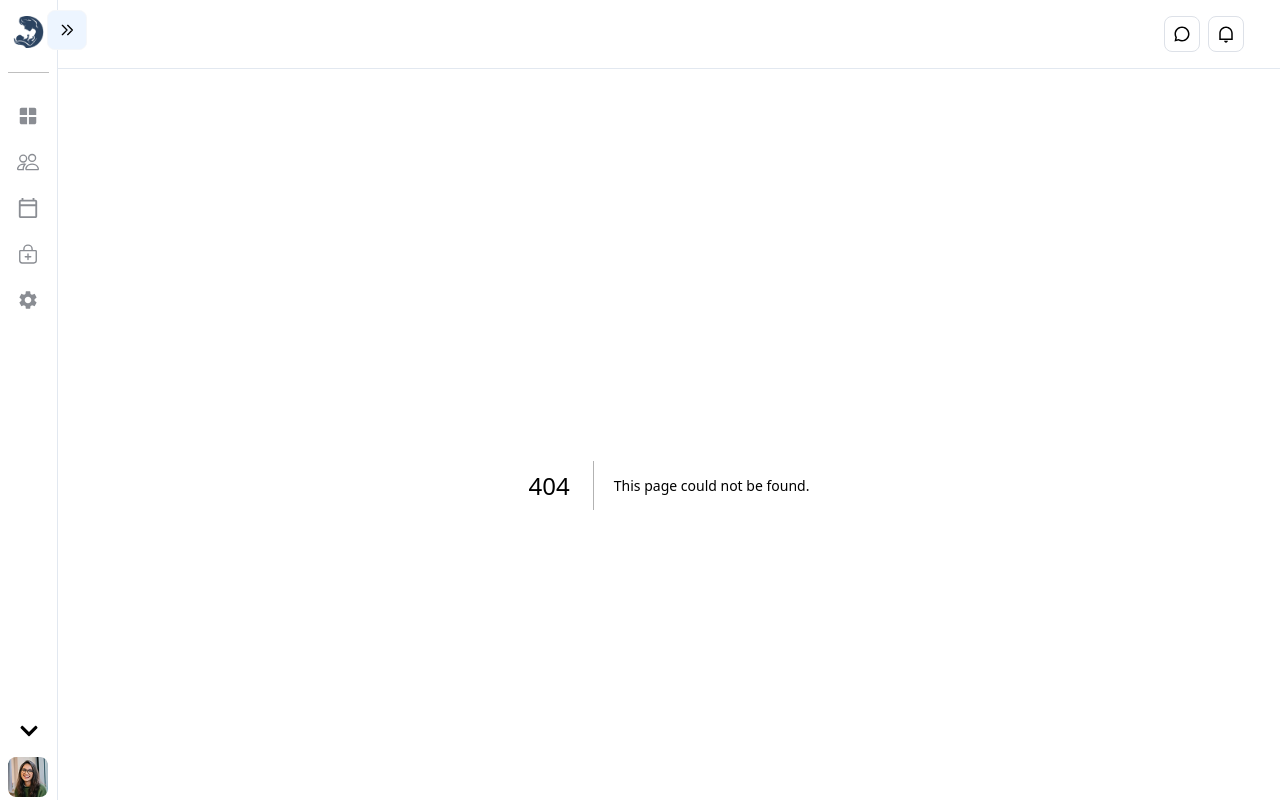
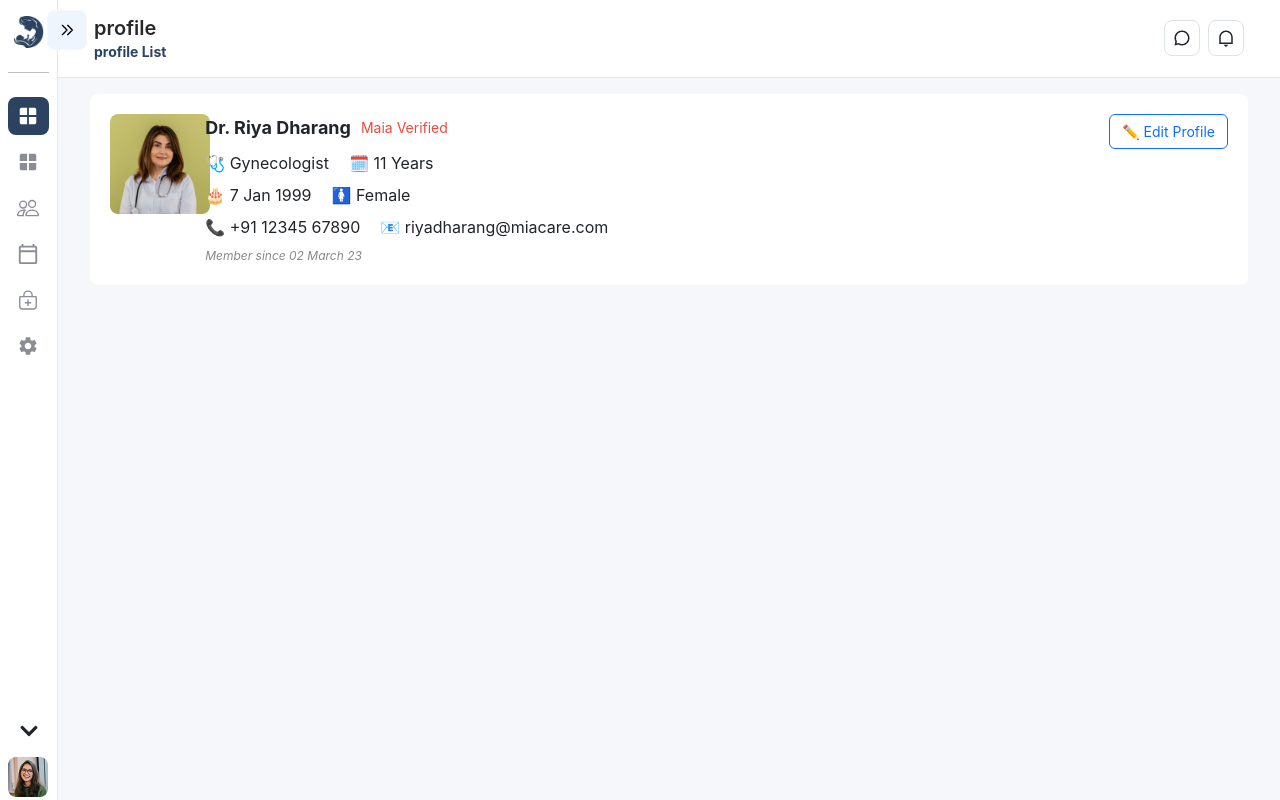
Before and after one commit to PranayTechnocomet/maiacare-doctor-inhouse-fe, a Next.js app: page /profile in a window 1280 px wide. Before the commit this address had no page. Built offline with nearby package versions, Linux system fonts and the light colour scheme.

Commit message:
profile-1st component design

```diff
--- /dev/null
+++ b/src/app/profile/page.tsx
@@ -0,0 +1,21 @@
+"use client";
+
+import { AppDispatch } from "@/utils/redux/store";
+import { useDispatch } from "react-redux";
+import { useEffect } from "react";
+import { setHeaderData } from "@/utils/redux/slices/headerSlice";
+import Profile from "@/components/Profile/Profile";
+
+function Page() {
+    const dispatch: AppDispatch = useDispatch();
+  useEffect(() => {
+    dispatch(setHeaderData({ title: "profile", subtitle: "profile List" }));
+  }, []);
+  return (
+    <div>
+      <Profile/>
+      </div>
+  )
+}
+
+export default Page;
--- /dev/null
+++ b/src/components/Profile/Profile.tsx
@@ -0,0 +1,58 @@
+import React from 'react';
+import { Button, Col, Row } from 'react-bootstrap';
+import "../../style/profile.css";
+import Profiledoctor from "../../assets/images/Profile-doctor.png";
+import Image from 'next/image';
+
+const Profile = () => {
+    return (
+        <div className="profile-card">
+            <Row >
+                <Col xs={12} md={1}>
+                    <Image
+                        src={Profiledoctor}
+                        alt="Profile"
+                        className="profile-image"
+                    />
+                </Col>
+
+                <Col xs={12} md={8} >
+                    <div>
+                        <div className="profile-name">
+                            <strong>Dr. Riya Dharang</strong>
+                            <span className="verified-badge">Maia Verified</span>
+                        </div>
+                        <div className="profile-details">
+                            <div className="detail-row">
+                                <span>🩺 Gynecologist</span>
+                                <span>🗓️ 11 Years</span>
+                            </div>
+                            <div className="detail-row">
+                                <span>🎂 7 Jan 1999</span>
+                                <span>🚺 Female</span>
+                            </div>
+                            <div className="detail-row">
+                                <span>📞 +91 12345 67890</span>
+                                <span>📧 riyadharang@miacare.com</span>
+                            </div>
+                        </div>
+
+
+                        <div className="profile-member-since">
+                            Member since 02 March 23
+                        </div>
+                    </div>
+                </Col>
+
+                <Col className="text-md-end text-center mt-3 mt-md-0">
+                    <Button variant="outline-primary" className="edit-profile-btn">
+                        ✏️ Edit Profile
+                    </Button>
+                </Col>
+            </Row>
+        </div>
+
+    );
+};
+
+export default Profile;
--- a/src/components/layout/SiteLayout.tsx
+++ b/src/components/layout/SiteLayout.tsx
@@ -15,6 +15,7 @@ import { RiChat3Line, RiNotificationLine } from "react-icons/ri";
 import { IoBagAddOutline } from "react-icons/io5";
 
 import Logo from "../../assets/images/logo.png";
+import Maia from "../../assets/images/maia.png";
 import UserProfileIcon from "../../assets/images/user-icon.png";
 import { useSelector } from "react-redux";
 import { RootState } from "@/utils/redux/store";
@@ -34,18 +35,11 @@ const SiteLayout = ({ collapsed, setCollapsed, children }: Props) => {
   const [showOffcanvas, setShowOffcanvas] = useState(false);
 
   const navItems = [
+    { label: "Profile", href: "/profile", icon: <MdWindow size={22} /> },
     { label: "Doctors", href: "/doctors", icon: <MdWindow size={22} /> },
     { label: "Patients", href: "/patients", icon: <BsPeople size={22} /> },
-    {
-      label: "Appointments",
-      href: "/appointments",
-      icon: <MdOutlineCalendarToday size={22} />,
-    },
-    {
-      label: "Treatment Plan",
-      href: "/treatment-plan",
-      icon: <IoBagAddOutline size={22} />,
-    },
+    { label: "Appointments", href: "/appointments", icon: <MdOutlineCalendarToday size={22} />, },
+    { label: "Treatment Plan", href: "/treatment-plan", icon: <IoBagAddOutline size={22} />, },
     { label: "Settings", href: "/settings", icon: <MdSettings size={22} /> },
   ];
 
@@ -59,8 +53,7 @@ const SiteLayout = ({ collapsed, setCollapsed, children }: Props) => {
     <div className="layout">
       {/* ====== DESKTOP SIDEBAR ====== */}
       <aside
-        className={`sidebar desktop-sidebar ${
-          collapsed ? "sidebar--collapsed" : "sidebar--expanded"
+        className={`sidebar desktop-sidebar ${collapsed ? "sidebar--collapsed" : "sidebar--expanded"
           }`}
       >
         <button
@@ -73,7 +66,12 @@ const SiteLayout = ({ collapsed, setCollapsed, children }: Props) => {
 
         <div className="sidebar__top">
           <Link href="/" className="sidebar__logo-link">
-            <img src={Logo.src} alt="Logo" className="sidebar__logo" />
+            {/* <img src={Logo.src} alt="Logo" className="sidebar__logo" /> */}
+            {collapsed ? (
+              <img src={Logo.src} alt="Collapsed Logo" className="sidebar__logo" />
+            ) : (
+              <img src={Maia.src} alt="Expanded Logo" className="sidebar__logo" />
+            )}
           </Link>
           <hr className="sidebar__divider" />
           <Nav className="sidebar__nav" ref={navRef}>
@@ -107,6 +105,7 @@ const SiteLayout = ({ collapsed, setCollapsed, children }: Props) => {
           </div>
         </div>
       </aside>
+
 
       {/* ====== OFFCANVAS SIDEBAR (MOBILE/TABLET) ====== */}
       <div className={`offcanvas-backdrop ${showOffcanvas ? "show" : ""}`} onClick={() => setShowOffcanvas(false)}></div>
--- a/src/middleware.ts
+++ b/src/middleware.ts
@@ -6,7 +6,7 @@ export function middleware(req: NextRequest) {
 
   // If no token, redirect to login
   if (!token) {
-    return NextResponse.redirect(new URL("/login", req.url));
+    // return NextResponse.redirect(new URL("/login", req.url));xxx
   }
 
   // Otherwise, allow request
--- /dev/null
+++ b/src/style/profile.css
@@ -0,0 +1,51 @@
+.profile-card {
+  border-radius: 8px;
+  padding: 20px;
+  background-color: #fff;
+}
+
+.profile-image {
+  width: 100px;
+  height: 100px;
+  object-fit: cover;
+  border-radius: 8px;
+}
+
+.profile-name {
+  font-size: 18px;
+  display: flex;
+  align-items: center;
+  gap: 10px;
+}
+
+.verified-badge {
+  font-size: 14px;
+  color: #e74c3c;
+}
+
+.profile-details {
+    display: flex;
+    flex-direction: column;
+    gap: 8px; /* spacing between rows */
+    margin-top: 10px;
+}
+
+.detail-row {
+    display: flex;
+    flex-wrap: wrap;
+    gap: 20px; /* spacing between items */
+    align-items: center;
+}
+
+.profile-member-since {
+  font-style: italic;
+  font-size: 12px;
+  margin-top: 8px;
+  color: #888;
+}
+
+.edit-profile-btn {
+  font-size: 14px;
+  padding: 6px 12px;
+
+}
```
Also changed, not shown: src/assets/images/Profile-doctor.png (added), src/assets/images/maia.png (added). Lines whose indentation alone changed are shown as unchanged.
